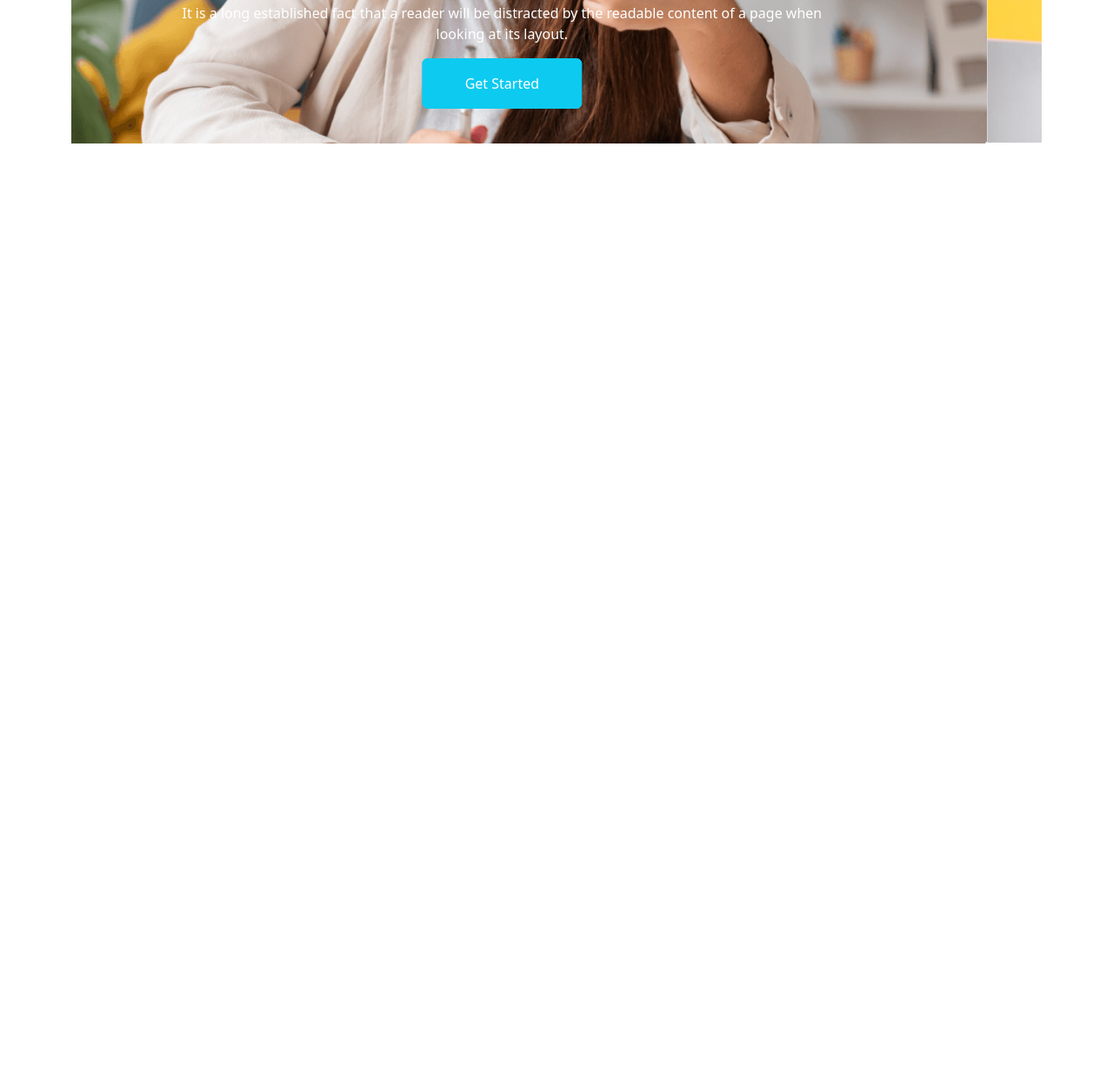
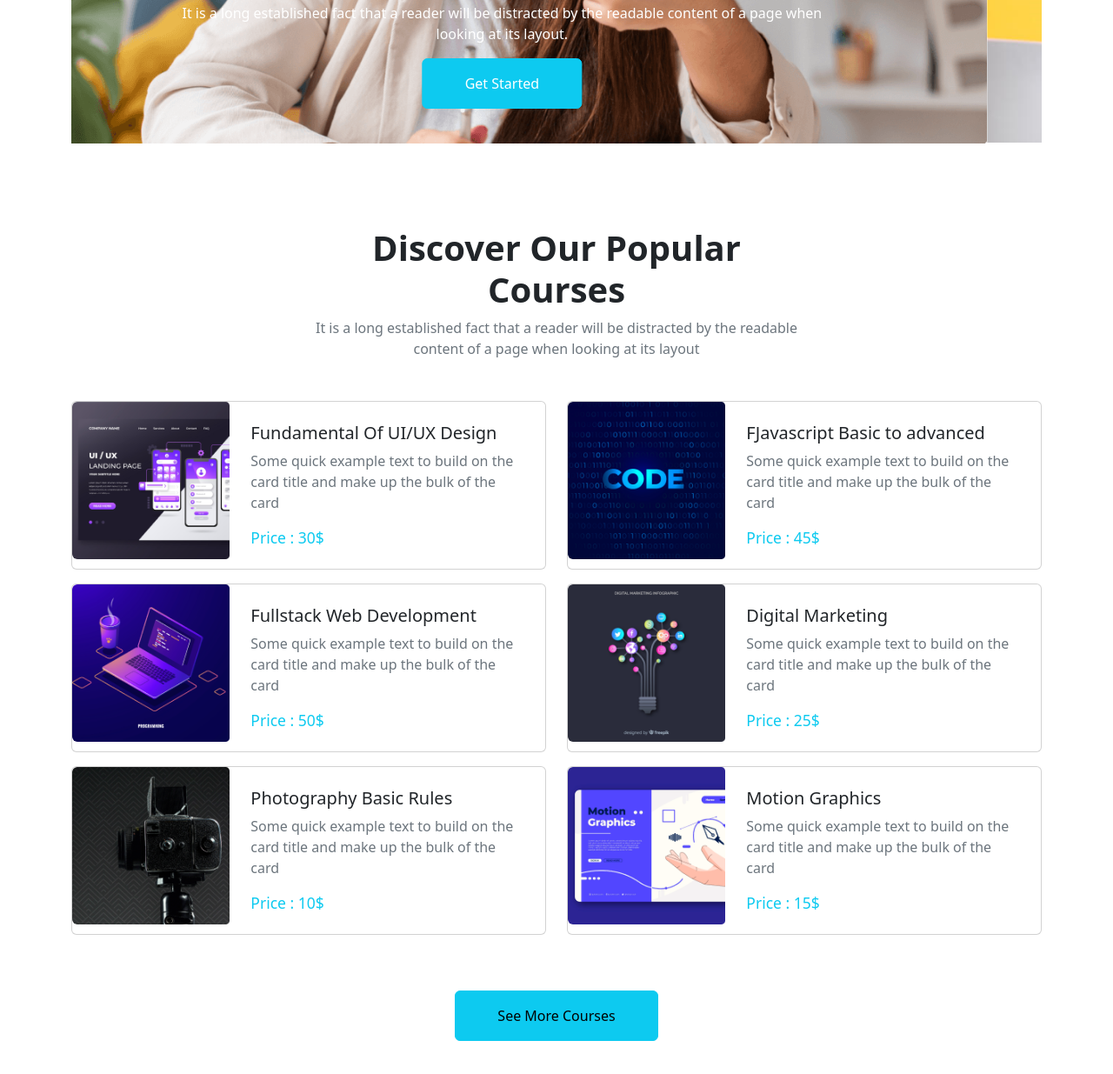
Before and after one commit to hridoyroy10/edTech-website, a plain HTML site: page index.html in a window 1280 px wide. Shown: the part 525-1760 px from the top of the page at 87% size. Before the commit the page ends 800 px from the top, so only its background shows below. Drawn offline with nearby package versions, Linux system fonts and the light colour scheme.

Commit message:
Crouse Section Added

```diff
--- a/index.html
+++ b/index.html
@@ -85,6 +85,138 @@
       </div>
     </header>
 
+    <main>
+       <!--====================
+      Crouse section Start
+    ========================-->
+
+    <section>
+      <div class="container">
+        <div class="bloge-info text-center my-5 pt-5">
+          <h1 class="fw-bold">Discover Our Popular <br> Courses</h1>
+          <p class="text-secondary">It is a long established fact that a reader will be distracted by the readable <br> content of a page when looking at its layout</p>
+        </div>
+
+          <div class="row">
+            <div class="col-lg-6">
+              <div class="card mb-3 w-100">
+                <div class="row g-0">
+                  <div class="col-md-4">
+                    <img src="images/course/course-1.png" class="img-fluid rounded-start w-100" alt="...">
+                  </div>
+                  <div class="col-md-8">
+                    <div class="card-body p-4">
+                      <h5 class="card-title">Fundamental Of UI/UX Design</h5>
+                      <p class="card-text text-secondary">Some quick example text to build on the card title
+                        and make up the bulk of the card</p>
+                      <h5 class="card-text"><small class="text-info">Price : 30$</small></h5>
+                    </div>
+                  </div>
+                </div>
+              </div>
+
+            </div>
+            <div class="col-lg-6">
+              <div class="card mb-3 w-100" >
+                <div class="row g-0">
+                  <div class="col-md-4">
+                    <img src="images/course/course-2.png" class="img-fluid rounded-start w-100" alt="...">
+                  </div>
+                  <div class="col-md-8 ">
+                    <div class="card-body p-4">
+                      <h5 class="card-title">FJavascript Basic to advanced</h5>
+                      <p class="card-text text-secondary">Some quick example text to build on the card title
+                        and make up the bulk of the card</p>
+                      <h5 class="card-text"><small class="text-info">Price : 45$</small></h5>
+                    </div>
+                  </div>
+                </div>
+              </div>
+
+            </div>
+           </div>
+           <div class="row">
+            <div class="col-lg-6">
+              <div class="card mb-3 w-100">
+                <div class="row g-0">
+                  <div class="col-md-4">
+                    <img src="images/course/course-3.png" class="img-fluid rounded-start w-100" alt="...">
+                  </div>
+                  <div class="col-md-8">
+                    <div class="card-body p-4">
+                      <h5 class="card-title">Fullstack Web Development</h5>
+                      <p class="card-text text-secondary">Some quick example text to build on the card title
+                        and make up the bulk of the card</p>
+                      <h5 class="card-text"><small class="text-info">Price : 50$</small></h5>
+                    </div>
+                  </div>
+                </div>
+              </div>
+
+            </div>
+            <div class="col-lg-6">
+              <div class="card mb-3 w-100" >
+                <div class="row g-0">
+                  <div class="col-md-4">
+                    <img src="images/course/course-4.png" class="img-fluid rounded-start w-100" alt="...">
+                  </div>
+                  <div class="col-md-8 ">
+                    <div class="card-body p-4">
+                      <h5 class="card-title">Digital Marketing</h5>
+                      <p class="card-text text-secondary">Some quick example text to build on the card title and make up the bulk of the card</p>
+                      <h5 class="card-text"><small class="text-info">Price : 25$</small></h5>
+                    </div>
+                  </div>
+                </div>
+              </div>
+
+            </div>
+           </div>
+           <div class="row">
+            <div class="col-lg-6">
+              <div class="card mb-3 w-100">
+                <div class="row g-0">
+                  <div class="col-md-4">
+                    <img src="images/course/course-5.png" class="img-fluid rounded-start w-100" alt="...">
+                  </div>
+                  <div class="col-md-8">
+                    <div class="card-body p-4">
+                      <h5 class="card-title">Photography Basic Rules</h5>
+                      <p class="card-text text-secondary">Some quick example text to build on the card title and make up the bulk of the card</p>
+                      <h5 class="card-text"><small class="text-info">Price : 10$</small></h5>
+                    </div>
+                  </div>
+                </div>
+              </div>
+
+            </div>
+            <div class="col-lg-6">
+              <div class="card mb-3 w-100" >
+                <div class="row g-0">
+                  <div class="col-md-4">
+                    <img src="images/course/course-6.png" class="img-fluid rounded-start w-100" alt="...">
+                  </div>
+                  <div class="col-md-8 ">
+                    <div class="card-body p-4">
+                      <h5 class="card-title">Motion Graphics</h5>
+                      <p class="card-text text-secondary">Some quick example text to build on the card title and make up the bulk of the card</p>
+                      <h5 class="card-text"><small class="text-info">Price : 15$</small></h5>
+                    </div>
+                  </div>
+                </div>
+              </div>
+            </div>
+           </div>
+          <div class="w-100 d-flex justify-content-center my-5 ">
+            <button class="btn btn-info py-3 px-5">See More Courses</button>
+          </div>
+
+       </div>
+    </section>
+    <!--====================
+      Crouse section end
+    ========================-->
+    </main>
 
 
 
```
